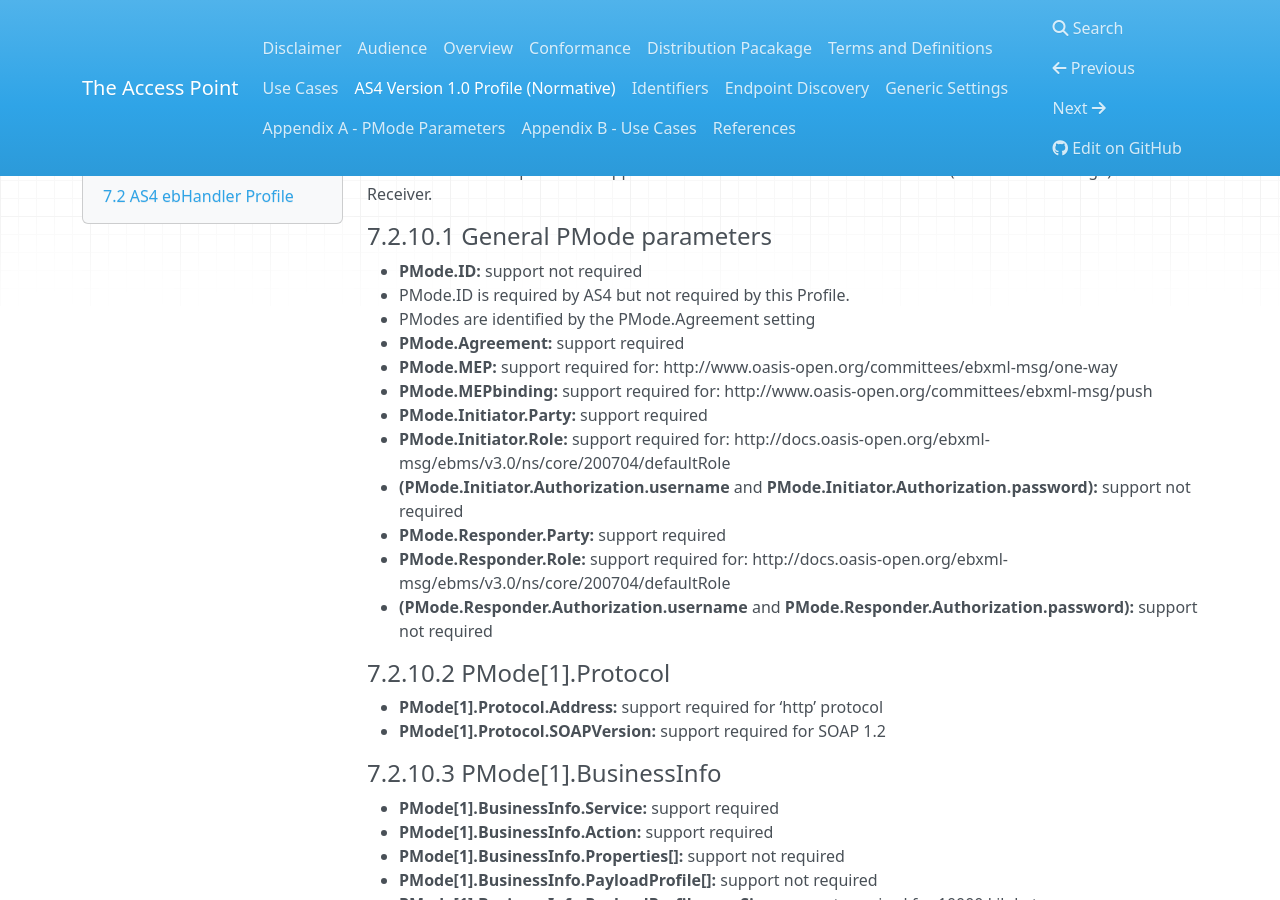
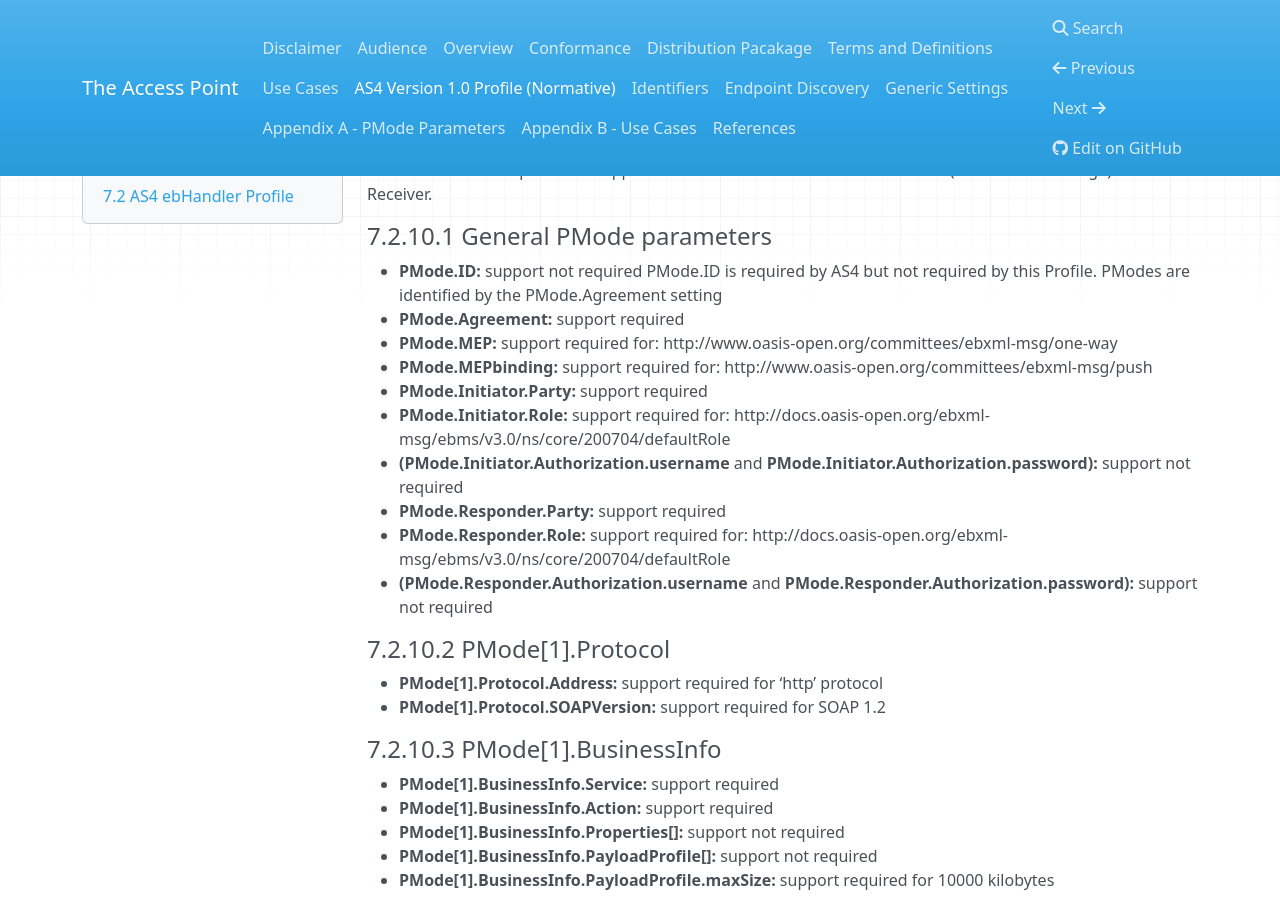
Before and after one commit to Digital-Business-Council/Access-Point, an MkDocs documentation site: the page built from docs/AS4_version1.0_profile.md, in a window 1280 px wide and 900 px high, scrolled down 3857 px. Built offline with MkDocs 1.6.1, drawn with Linux system fonts in a browser that asks for light colours; nearby versions of some CDN libraries; old or Windows-style settings are respelled for this version of MkDocs.

```diff
--- a/docs/AS4_version1.0_profile.md
+++ b/docs/AS4_version1.0_profile.md
@@ -80,8 +80,8 @@ An AS4 handler is expected to support the PMode set below both as a Sender (of t
 
 #### 7.2.10.1 General PMode parameters
  - **PMode.ID:** support not required
-  - PMode.ID is required by AS4 but not required by this Profile.
-  - PModes are identified by the PMode.Agreement setting
+    PMode.ID is required by AS4 but not required by this Profile.
+    PModes are identified by the PMode.Agreement setting
  - **PMode.Agreement:** support required
  - **PMode.MEP:** support required for: http://www.oasis-open.org/committees/ebxml-msg/one-way
  - **PMode.MEPbinding:** support required for: http://www.oasis-open.org/committees/ebxml-msg/push
```
